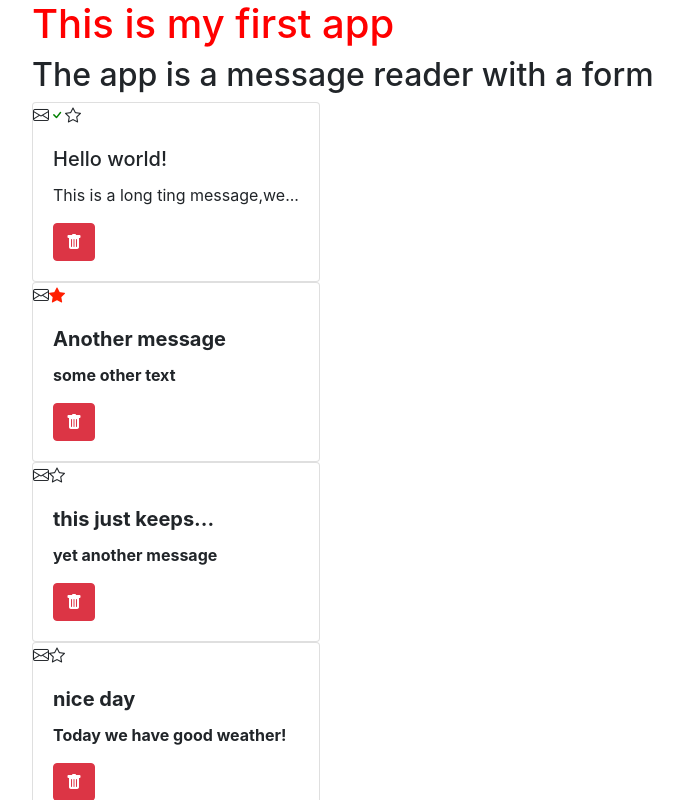
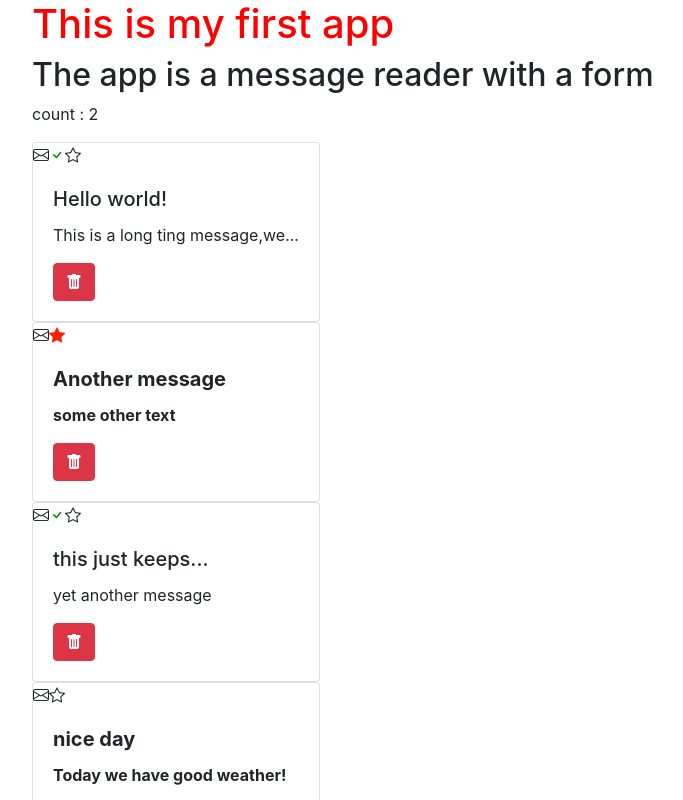
Before and after one commit to akashmohanlal/angulartest, an Angular app: page / in a window 1280 px wide. Shown: the top 800 px of the page, without its empty margins (53-736 px from the left). Built offline with nearby package versions, Linux system fonts and the light colour scheme.

Commit message:
added custom pipes for counting unread messages

```diff
--- a/src/app/app.component.html
+++ b/src/app/app.component.html
@@ -1,4 +1,5 @@
 <header><h1>This is my first app</h1>
   <h2>The app is a message reader with a form</h2>
+
 </header>
 <at-message-item-list></at-message-item-list>
--- a/src/app/app.module.ts
+++ b/src/app/app.module.ts
@@ -7,6 +7,7 @@ import { MessageItemComponent } from './message-item/message-item.component';
 import { MessageItemListComponent } from './message-item-list/message-item-list.component';
 import { StarredDirective } from './starred.directive';
 import { TextTruncatePipe } from './text-truncate.pipe';
+import { MessageCounterPipe } from './message-counter.pipe';
 
 @NgModule({
   declarations: [
@@ -14,7 +15,8 @@ import { TextTruncatePipe } from './text-truncate.pipe';
     MessageItemComponent,
     MessageItemListComponent,
     StarredDirective,
-    TextTruncatePipe
+    TextTruncatePipe,
+    MessageCounterPipe
   ],
   imports: [
     BrowserModule,
--- /dev/null
+++ b/src/app/message-counter.pipe.ts
@@ -0,0 +1,14 @@
+import { Pipe, PipeTransform } from '@angular/core';
+
+@Pipe({
+  name: 'messageCounter'
+})
+export class MessageCounterPipe implements PipeTransform {
+
+  transform(messageItems) {
+
+    return  messageItems.filter(obj => obj.isRead === false).length;
+
+  }
+
+}
--- a/src/app/message-item-list/message-item-list.component.html
+++ b/src/app/message-item-list/message-item-list.component.html
@@ -1,5 +1,6 @@
 <section>
-    <at-message-item *ngFor="let messageItem of messageItems"
-    (delete)="onMessageItemDelete($event)"
+  <p> count : {{ messageItems | messageCounter }} </p>
+
+  <at-message-item *ngFor="let messageItem of messageItems" (delete)="onMessageItemDelete($event)"
     [messageItem]="messageItem"></at-message-item>
 </section>
--- a/src/app/message-item-list/message-item-list.component.ts
+++ b/src/app/message-item-list/message-item-list.component.ts
@@ -6,6 +6,7 @@ import { Component, OnInit } from '@angular/core';
   styleUrls: ['./message-item-list.component.css']
 })
 export class MessageItemListComponent implements OnInit {
+  unreadMessageCount = 0;
   messageItems = [
     {
       id: 1,
@@ -25,7 +26,7 @@ export class MessageItemListComponent implements OnInit {
       id: 3,
       title: "this just keeps going",
       message: "yet another message",
-      isRead: false,
+      isRead: true,
       isStarred: false
     },
     {
@@ -53,5 +54,9 @@ export class MessageItemListComponent implements OnInit {
 
   }
 
+  // countUnreadMessages(){
+  //   this.countUnreadMessages = this.messageItems.filter(message => message.isRead === false).length;
+  // }
+
 
 }
```
Also changed, not shown: 1 other file (tests, documents, lock files or other folders).
